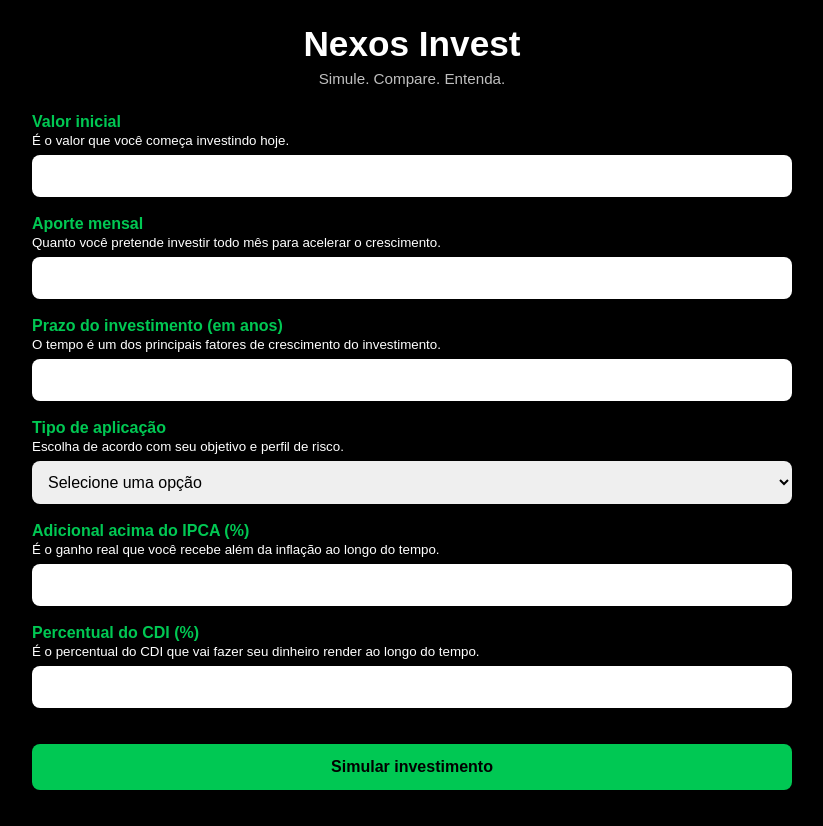
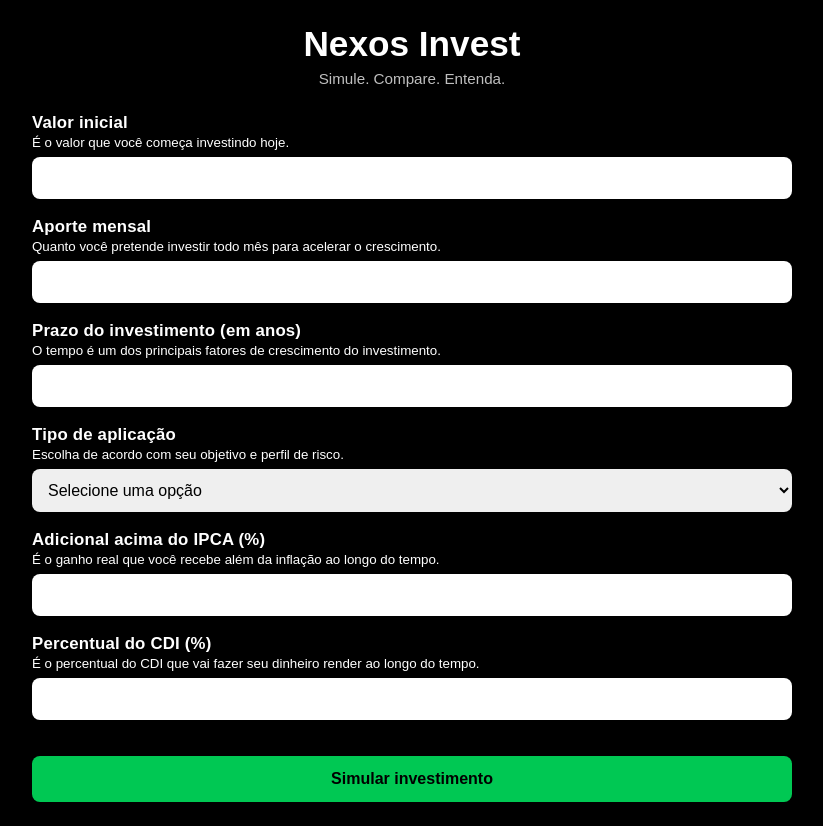
Before and after one commit to brandaoyan19-dotcom/Simulador-investimentos-flask, a Flask app: page / in a window 1280 px wide. Shown: the whole page, without its empty margins (228-1051 px from the left). Before the commit the page ends 790 px from the top, so only its background shows below. Run offline with Flask 3, Linux system fonts and the light colour scheme.

Commit message:
Vamo ver

```diff
--- a/static/style.css
+++ b/static/style.css
@@ -59,9 +59,10 @@ form {
 
 /* LABELS (TÍTULO DA PERGUNTA) */
 label {
-  font-size: 1rem;
-  font-weight: 600;
-  color: #00c853; /* destaque educativo */
+  font-size: 1.05rem;          /* um pouco maior */
+  font-weight: 600;            /* destaque real */
+  color: #ffffff;              /* branco puro */
+  letter-spacing: 0.2px;       /* refinamento visual */
   display: flex;
   flex-direction: column;
   gap: 6px;
@@ -69,10 +70,9 @@ label {
 
 /* MICROTEXTOS */
 label small {
-  font-size: 0.85rem; /* voltou ao tamanho correto */
+  font-size: 0.85em; /* voltou ao tamanho correto */
   font-weight: 400;
   color: rgba(255,255,255,0.75);
-  line-height: 1.4;
 }
 
 /* INPUTS */
```
